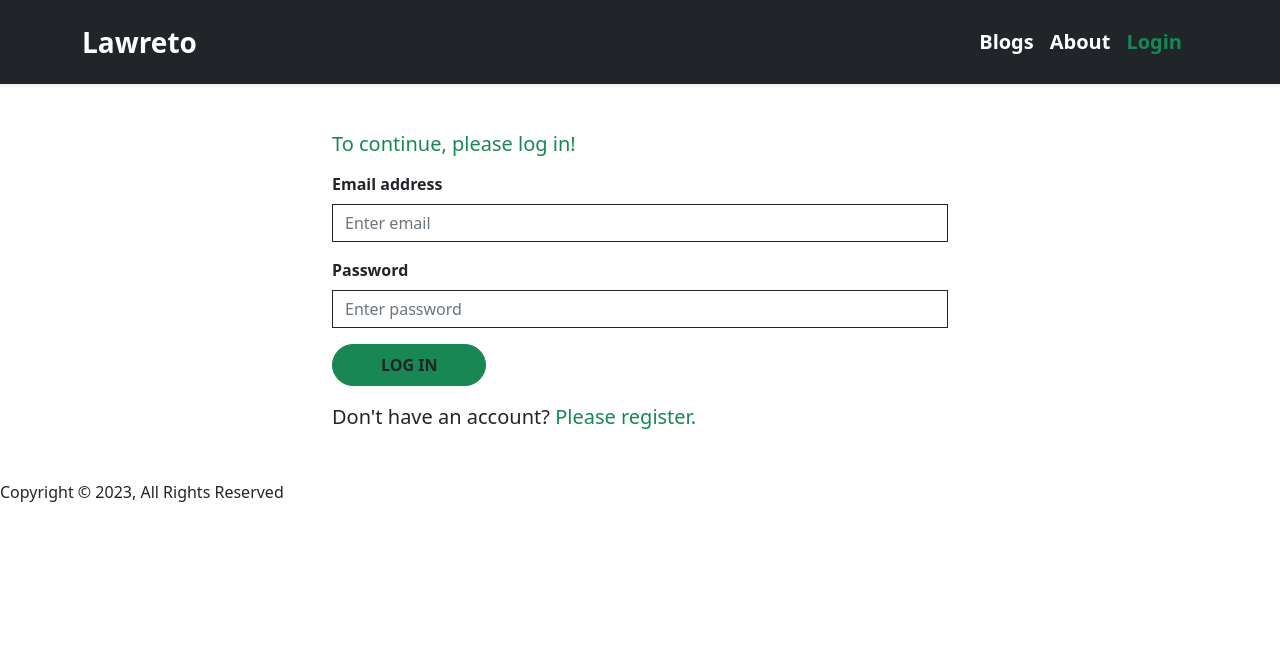
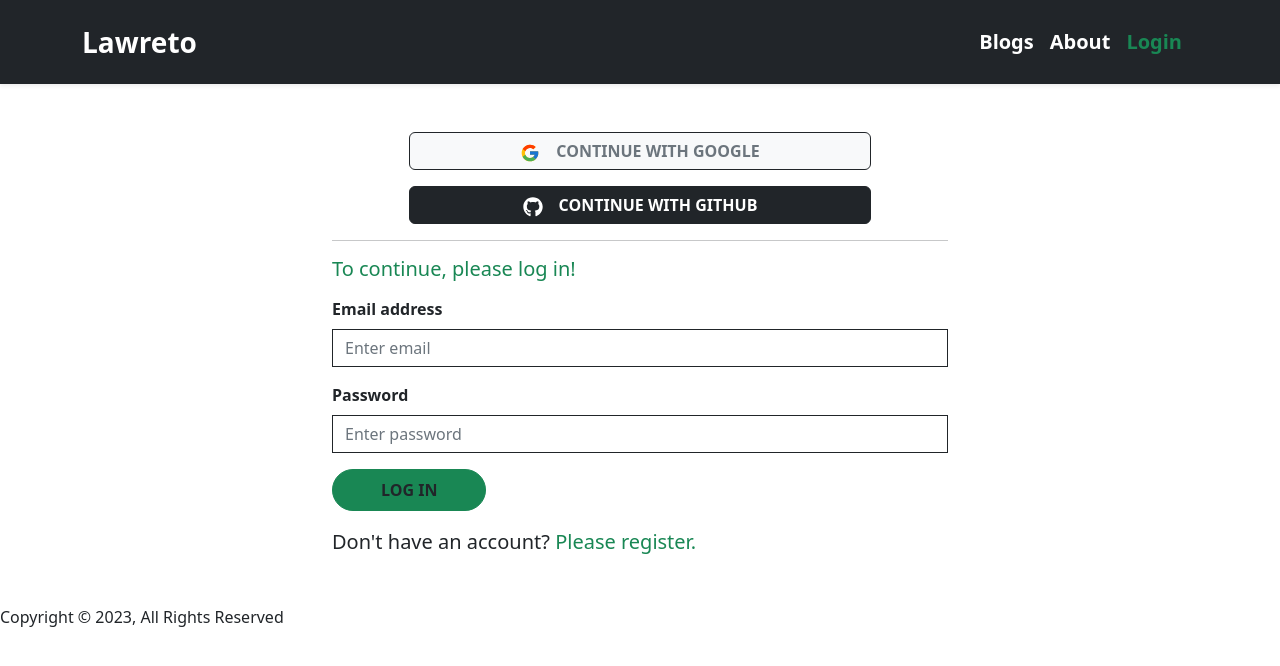
Before and after one commit to Samira-Shajahan-Borsha/lawreto-app, a React (Create React App) app: page /login in a window 1280 px wide. Shown: the top 666 px of the page. Built offline with nearby package versions, Linux system fonts and the light colour scheme.

Commit message:
implemented google sign in

```diff
--- a/src/Pages/Login/Login/Login.js
+++ b/src/Pages/Login/Login/Login.js
@@ -2,14 +2,18 @@ import React, { useContext, useState } from 'react';
 import { Container } from 'react-bootstrap';
 import Button from 'react-bootstrap/Button';
 import Form from 'react-bootstrap/Form';
+import { Link } from 'react-router-dom';
+
+import { AuthContext } from '../../../contexts/AuthProvider';
+import { GoogleAuthProvider } from "firebase/auth";
+
+import { FaExclamationCircle, FaGithub } from 'react-icons/fa';
+import { FcGoogle } from "react-icons/fc";
 import { toast } from 'react-hot-toast';
-import { FaExclamationCircle } from 'react-icons/fa';
-import { Link } from 'react-router-dom';
-import { AuthContext } from '../../../contexts/AuthProvider';
 
 const Login = () => {
 
-    const { loginUser } = useContext(AuthContext);
+    const { loginUser, signInWithGoogle } = useContext(AuthContext);
 
     const [userInfo, setUserInfo] = useState({
         email: '', password: ''
@@ -19,6 +23,28 @@ const Login = () => {
         emailError: '', passwordError: ''
     });
 
+    const googleProvider = new GoogleAuthProvider();
+
+
+    //Sign in with Google
+    const handleGoogleSignIn = () => {
+
+        signInWithGoogle(googleProvider)
+            .then(result => {
+                const user = result.user;
+                console.log(user);
+                toast.success('Log in successful', {
+                    id: 101,
+                    position: "top-center",
+                })
+            })
+            .catch(error => {
+                const errorMessage = error.message;
+                console.log(errorMessage);
+            })
+    }
+
+    //sign in with Email & password
     const handleSubmit = e => {
 
         e.preventDefault();
@@ -41,8 +67,8 @@ const Login = () => {
                         position: "top-center",
                     });
                 }
-                if(errorMessage.includes('(auth/wrong-password)')){
-                    setErrors({...errors, passwordError: 'You have entered a wrong password'});
+                if (errorMessage.includes('(auth/wrong-password)')) {
+                    setErrors({ ...errors, passwordError: 'You have entered a wrong password' });
                 }
             });
     }
@@ -65,7 +91,7 @@ const Login = () => {
     const handlePasswordBlur = (passwordInput) => {
 
         if (passwordInput === '') {
-            setErrors({...errors, passwordError: 'Please enter your password.'})
+            setErrors({ ...errors, passwordError: 'Please enter your password.' })
         }
         else if (!/(?=^.{6,}$)/.test(passwordInput)) {
             setErrors({ ...errors, passwordError: 'Password should be 6 characters long or more.' });
@@ -81,6 +107,13 @@ const Login = () => {
 
     return (
         <Container className='w-50 mx-auto my-5'>
+            <div className='d-grid text-center w-full google-btn mb-3'>
+                <Button onClick={handleGoogleSignIn} variant="light" className='text-muted fw-bolder fs-6 border w-75 border-dark'><FcGoogle className='fs-5 me-3'></FcGoogle>CONTINUE WITH GOOGLE</Button>
+            </div>
+            <div className='d-grid text-center w-full github-btn'>
+                <Button variant="dark" className='fw-bolder fs-6 border w-75 border-dark'><FaGithub className='fs-5 me-3'></FaGithub>CONTINUE WITH GITHUB</Button>
+            </div>
+            <hr />
             <h1 className='fs-5 text-success mb-3'>To continue, please log in!</h1>
             <Form onSubmit={handleSubmit} >
                 <Form.Group className="mb-3" controlId="formBasicEmail">
--- /dev/null
+++ b/src/Pages/Register/Register.css
@@ -0,0 +1,11 @@
+.google-btn,
+.github-btn {
+    justify-items: center;
+}
+
+/* Extra small devices (phones, 600px and down) */
+/* @media only screen and (max-width: 767px) {
+    .container {
+        width: 100%;
+    }
+} */
--- a/src/contexts/AuthProvider.js
+++ b/src/contexts/AuthProvider.js
@@ -1,5 +1,5 @@
 import React, { createContext, useState } from 'react';
-import { getAuth, createUserWithEmailAndPassword, signInWithEmailAndPassword } from "firebase/auth";
+import { getAuth, createUserWithEmailAndPassword, signInWithEmailAndPassword, signInWithPopup } from "firebase/auth";
 import app from '../firebase/firebase.config';
 
 const auth = getAuth(app);
@@ -14,10 +14,14 @@ const AuthProvider = ({ children }) => {
     }
 
     const loginUser = (email, password) => {
-        return signInWithEmailAndPassword(auth, email, password)
+        return signInWithEmailAndPassword(auth, email, password);
     }
 
-    const authInfo = { createUser, loginUser }
+    const signInWithGoogle = (provider) => {
+        return signInWithPopup(auth, provider);
+    }
+
+    const authInfo = { createUser, loginUser, signInWithGoogle }
 
     return (
         <AuthContext.Provider value={authInfo}>
```
Also changed, not shown: src/Pages/Register/Register.js (+6 -2 lines).
